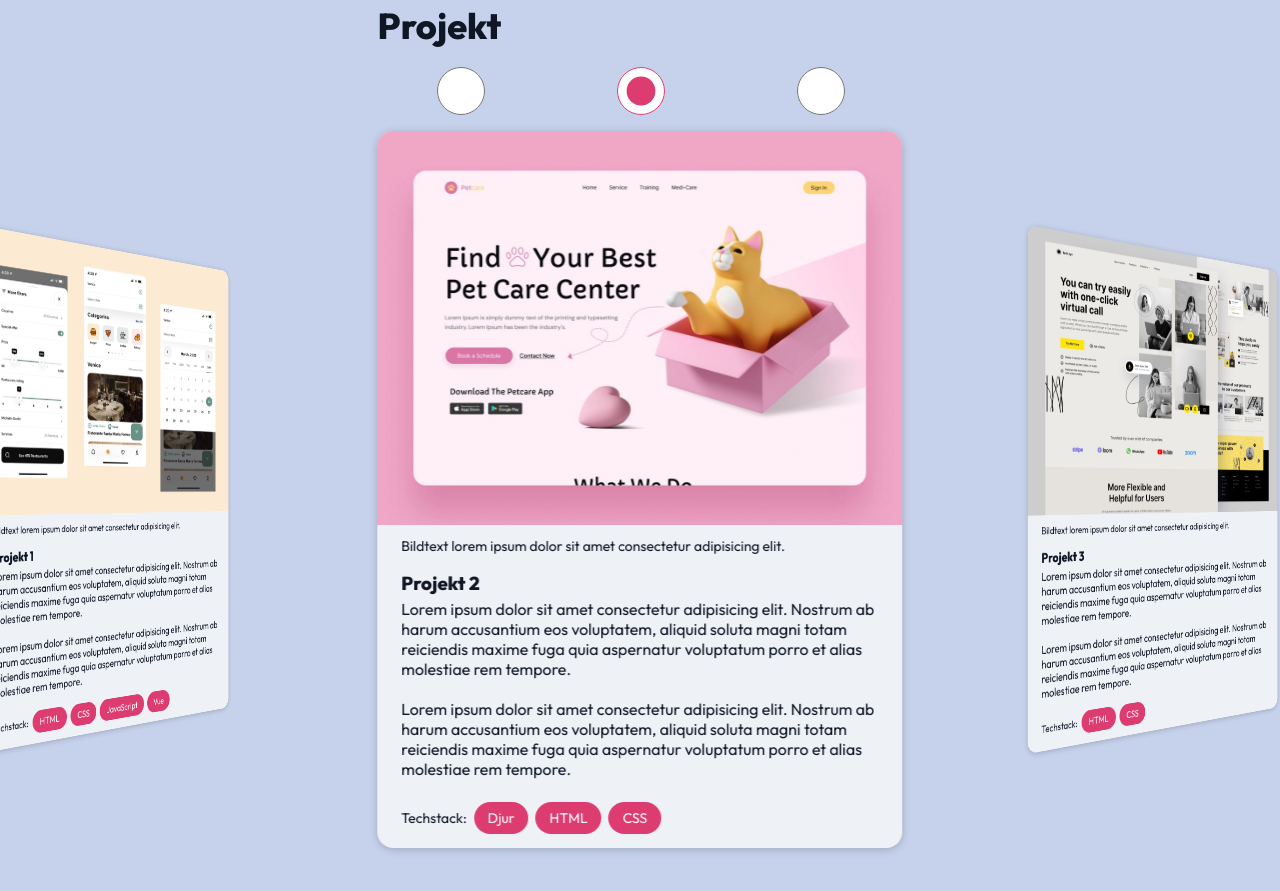
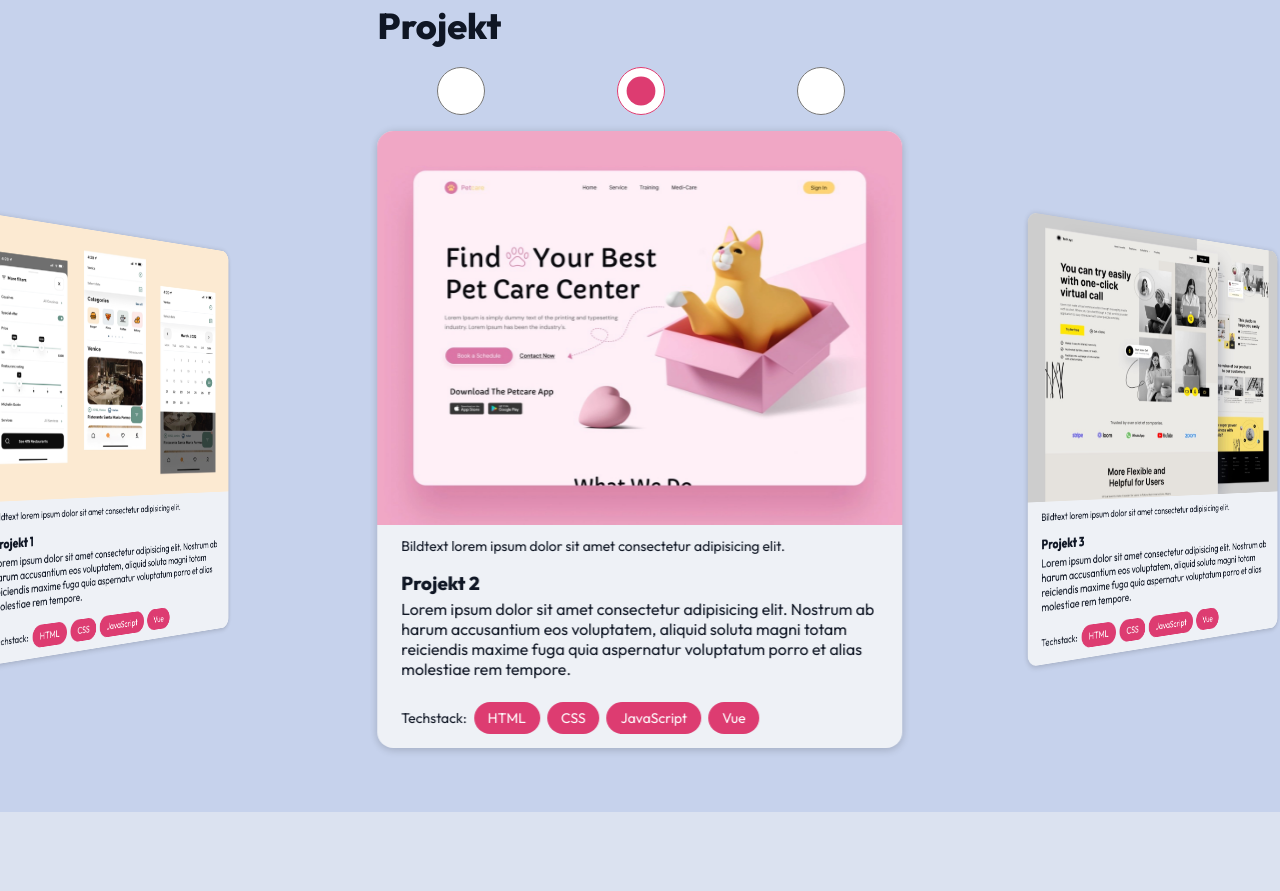
Before and after one commit to ha-frontend-2021-2022/css-portfolio, a website: page index.html in a window 1280 px wide. Shown: the part 2529-3420 px from the top of the page. After the commit the page ends 3341 px from the top, so only its background shows below. Drawn offline with Linux system fonts and the light colour scheme.

Commit message:
Projects from json file

```diff
--- a/assets/js/portfolio.js
+++ b/assets/js/portfolio.js
@@ -1 +1,50 @@
-console.log('hej');
+init();
+
+function init(){
+  loadEntries('./assets/json/projects.json');
+
+  // addEventListener('DOMContentLoaded', ...);
+}
+
+async function loadEntries(filepath){
+  const request = await fetch(filepath);
+  const response = await request.json();
+  const fragment = new DocumentFragment();
+  const container = document.querySelector('.portfolio-projects-items');
+
+  response.projects.forEach(item => {
+    const article = document.createElement('article');
+
+    article.classList.add('portfolio-card');
+    article.classList.add('portfolio-projects-item');
+    article.innerHTML = projectTemplate(item);
+
+    fragment.appendChild(article);
+  });
+
+  container.appendChild(fragment);
+}
+
+function projectTemplate({ title, image, description, techstack }){
+  return `
+    <header>
+      <h3>${title}</h3>
+    </header>
+
+    <figure>
+      <img src="${image.src}" alt="${image.alt}">
+      <figcaption>${image.caption}</figcaption>
+    </figure>
+
+    <p>${description}</p>
+
+    <footer>
+      <p>
+        Techstack:
+        <ul>
+          ${techstack.map(item => `<li>${item}</li>`).join('')}
+        </ul>
+      </p>
+    </footer>
+  `;
+}
--- /dev/null
+++ b/assets/json/projects.json
@@ -0,0 +1,92 @@
+{
+  "projects": [
+    {
+      "title": "Projekt 1",
+      "image": {
+        "src": "./assets/img/project-1.jpg",
+        "alt": "Beskrivning av vad bilden föreställer",
+        "caption": "Bildtext lorem ipsum dolor sit amet consectetur adipisicing elit."
+      },
+      "description": "Lorem ipsum dolor sit amet consectetur adipisicing elit. Nostrum ab harum accusantium eos voluptatem, aliquid soluta magni totam reiciendis maxime fuga quia aspernatur voluptatum porro et alias molestiae rem tempore.",
+      "techstack": [
+        "HTML",
+        "CSS",
+        "JavaScript",
+        "Vue"
+      ]
+    },
+    {
+      "title": "Projekt 2",
+      "image": {
+        "src": "./assets/img/project-2.jpg",
+        "alt": "Beskrivning av vad bilden föreställer",
+        "caption": "Bildtext lorem ipsum dolor sit amet consectetur adipisicing elit."
+      },
+      "description": "Lorem ipsum dolor sit amet consectetur adipisicing elit. Nostrum ab harum accusantium eos voluptatem, aliquid soluta magni totam reiciendis maxime fuga quia aspernatur voluptatum porro et alias molestiae rem tempore.",
+      "techstack": [
+        "HTML",
+        "CSS",
+        "JavaScript",
+        "Vue"
+      ]
+    },
+    {
+      "title": "Projekt 3",
+      "image": {
+        "src": "./assets/img/project-3.jpg",
+        "alt": "Beskrivning av vad bilden föreställer",
+        "caption": "Bildtext lorem ipsum dolor sit amet consectetur adipisicing elit."
+      },
+      "description": "Lorem ipsum dolor sit amet consectetur adipisicing elit. Nostrum ab harum accusantium eos voluptatem, aliquid soluta magni totam reiciendis maxime fuga quia aspernatur voluptatum porro et alias molestiae rem tempore.",
+      "techstack": [
+        "HTML",
+        "CSS",
+        "JavaScript",
+        "Vue"
+      ]
+    },
+    {
+      "title": "Projekt 4",
+      "image": {
+        "src": "./assets/img/project-4.jpg",
+        "alt": "Beskrivning av vad bilden föreställer",
+        "caption": "Bildtext lorem ipsum dolor sit amet consectetur adipisicing elit."
+      },
+      "description": "Lorem ipsum dolor sit amet consectetur adipisicing elit. Nostrum ab harum accusantium eos voluptatem, aliquid soluta magni totam reiciendis maxime fuga quia aspernatur voluptatum porro et alias molestiae rem tempore.",
+      "techstack": [
+        "HTML",
+        "CSS",
+        "JavaScript",
+        "Vue"
+      ]
+    },
+    {
+      "title": "Projekt 5",
+      "image": {
+        "src": "./assets/img/project-5.jpg",
+        "alt": "Beskrivning av vad bilden föreställer",
+        "caption": "Bildtext lorem ipsum dolor sit amet consectetur adipisicing elit."
+      },
+      "description": "Lorem ipsum dolor sit amet consectetur adipisicing elit. Nostrum ab harum accusantium eos voluptatem, aliquid soluta magni totam reiciendis maxime fuga quia aspernatur voluptatum porro et alias molestiae rem tempore.",
+      "techstack": [
+        "HTML",
+        "CSS",
+        "JavaScript",
+        "Vue"
+      ]
+    },
+    {
+      "title": "Projekt 6",
+      "image": {
+        "src": "./assets/img/project-6.jpg",
+        "alt": "Beskrivning av vad bilden föreställer",
+        "caption": "Bildtext lorem ipsum dolor sit amet consectetur adipisicing elit."
+      },
+      "description": "Lorem ipsum dolor sit amet consectetur adipisicing elit. Nostrum ab harum accusantium eos voluptatem, aliquid soluta magni totam reiciendis maxime fuga quia aspernatur voluptatum porro et alias molestiae rem tempore.",
+      "techstack": [
+        "HTML",
+        "CSS"
+      ]
+    }
+  ]
+}
--- a/index.html
+++ b/index.html
@@ -150,92 +150,7 @@
       <input type="radio" name="slide" value="3">
 
       <div class="portfolio-projects-items">
-        <article class="portfolio-card portfolio-projects-item">
-          <header>
-            <h3>Projekt 1</h3>
-          </header>
-
-          <figure>
-            <img src="./assets/img/project-1.jpg" alt="Beskrivning av vad bilden föreställer">
-            <figcaption>Bildtext lorem ipsum dolor sit amet consectetur adipisicing elit.</figcaption>
-          </figure>
-
-          <p>
-            Lorem ipsum dolor sit amet consectetur adipisicing elit. Nostrum ab harum accusantium eos voluptatem, aliquid soluta magni totam reiciendis maxime fuga quia aspernatur voluptatum porro et alias molestiae rem tempore.
-          </p>
-          <p>
-            Lorem ipsum dolor sit amet consectetur adipisicing elit. Nostrum ab harum accusantium eos voluptatem, aliquid soluta magni totam reiciendis maxime fuga quia aspernatur voluptatum porro et alias molestiae rem tempore.
-          </p>
-
-          <footer>
-            <p>
-              Techstack:
-              <ul>
-                <li>HTML</li>
-                <li>CSS</li>
-                <li>JavaScript</li>
-                <li>Vue</li>
-              </ul>
-            </p>
-          </footer>
-        </article>
-
-        <article class="portfolio-card portfolio-projects-item">
-          <header>
-            <h3>Projekt 2</h3>
-          </header>
-
-          <figure>
-            <img src="./assets/img/project-2.jpg" alt="Beskrivning av vad bilden föreställer">
-            <figcaption>Bildtext lorem ipsum dolor sit amet consectetur adipisicing elit.</figcaption>
-          </figure>
-
-          <p>
-            Lorem ipsum dolor sit amet consectetur adipisicing elit. Nostrum ab harum accusantium eos voluptatem, aliquid soluta magni totam reiciendis maxime fuga quia aspernatur voluptatum porro et alias molestiae rem tempore.
-          </p>
-          <p>
-            Lorem ipsum dolor sit amet consectetur adipisicing elit. Nostrum ab harum accusantium eos voluptatem, aliquid soluta magni totam reiciendis maxime fuga quia aspernatur voluptatum porro et alias molestiae rem tempore.
-          </p>
-
-          <footer>
-            <p>
-              Techstack:
-              <ul>
-                <li>Djur</li>
-                <li>HTML</li>
-                <li>CSS</li>
-              </ul>
-            </p>
-          </footer>
-        </article>
-
-        <article class="portfolio-card portfolio-projects-item">
-          <header>
-            <h3>Projekt 3</h3>
-          </header>
-
-          <figure>
-            <img src="./assets/img/project-3.jpg" alt="Beskrivning av vad bilden föreställer">
-            <figcaption>Bildtext lorem ipsum dolor sit amet consectetur adipisicing elit.</figcaption>
-          </figure>
-
-          <p>
-            Lorem ipsum dolor sit amet consectetur adipisicing elit. Nostrum ab harum accusantium eos voluptatem, aliquid soluta magni totam reiciendis maxime fuga quia aspernatur voluptatum porro et alias molestiae rem tempore.
-          </p>
-          <p>
-            Lorem ipsum dolor sit amet consectetur adipisicing elit. Nostrum ab harum accusantium eos voluptatem, aliquid soluta magni totam reiciendis maxime fuga quia aspernatur voluptatum porro et alias molestiae rem tempore.
-          </p>
-
-          <footer>
-            <p>
-              Techstack:
-              <ul>
-                <li>HTML</li>
-                <li>CSS</li>
-              </ul>
-            </p>
-          </footer>
-        </article>
+        <!-- JavaScript populated -->
       </div>
     </div>
   </section>
```
